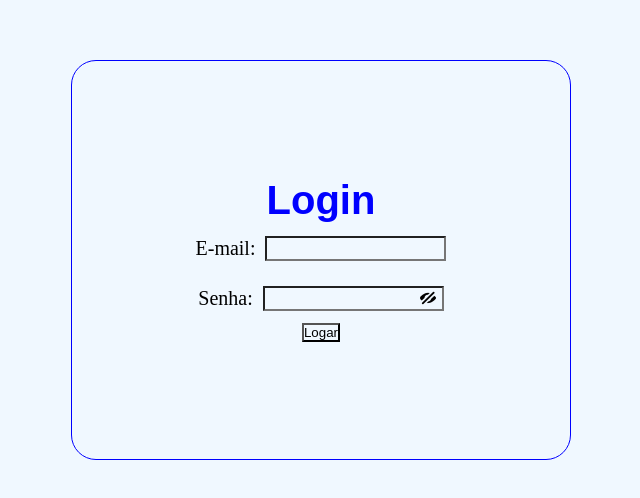
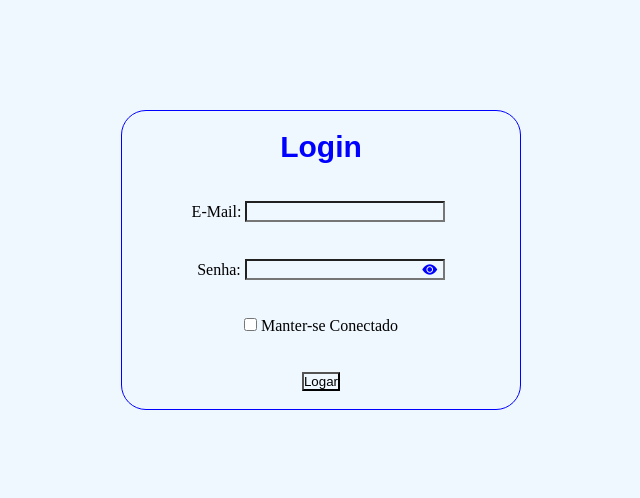
Before and after one commit to Ga12briel/Visual_Studio_Code, a plain HTML site: page Desenvolvimento de Sistemas Web/Aula 18 - Manipulação de Atributos/Desafio da Aula/html/index.html in a window 1280 px wide. Shown: the part 140-638 px from the top of the page, without its empty margins (319-959 px from the left). Drawn offline with nearby package versions, Linux system fonts and the light colour scheme.

Commit message:
Décima Oitava Aula

```diff
--- a/Desenvolvimento de Sistemas Web/Aula 18 - Manipulação de Atributos/Desafio da Aula/css/style.css
+++ b/Desenvolvimento de Sistemas Web/Aula 18 - Manipulação de Atributos/Desafio da Aula/css/style.css
@@ -5,68 +5,53 @@
   background-color: #f0f8ff;
 }
 
-.container {
-  width: 100%;
+main {
+  display: flex;
+  width: 100vw;
   height: 100vh;
-  display: flex;
   justify-content: center;
   align-items: center;
 }
 
-.form {
-  width: 500px;
-  height: 400px;
+form {
+  position: relative;
+  border: 1px solid blue;
+  border-radius: 25px;
+  width: 400px;
+  height: 300px;
   display: flex;
-  justify-content: center;
+  flex-direction: column;
   align-items: center;
-  flex-direction: column;
-  border: 1px solid blue;
-  border-radius: 25px;;
+  justify-content: space-around;
 }
 
-.titulo {
+#titulo {
+  font-family: Arial, Helvetica, sans-serif;
   color: blue;
-  font-family: Arial, Helvetica, sans-serif;
-  font-size: 40px;
-  font-weight: bold;
-}
-
-.campo {
-  margin-right: 10px;
+  font-size: 30px;
 }
 
 #email, #senha {
-  height: 25px;
+  width: 200px;
+  font-size: 15px;
+  padding: 0px 25px 0px 10px;
 }
 
-.input {
-  width: 400px;
-  height: 30px;
-  margin: 10px;
-  font-size: 20px;
-  align-items: center;
-  display: flex;
-  justify-content: center;
+.btn {
   position: relative;
 }
 
-img {
-  width: 16px;
-  height: 16px;
+.bi {
+  cursor: pointer;
+  font-size: 15px;
+  height: 15px;
+  width: 15px;
+  position: absolute;
+  right: 3%;
+  bottom: 10%;
+  color: blue;
 }
 
-.botao {
-  position: absolute;
-  right: 85px;
-  border: none;
-  width: 16px;
-  height: 16px;
+#email {
+  margin: 0px 5px 0px 0px;
 }
-
-.ocultar {
-  display: block;
-}
-
-.mostrar {
-  display: none
-}
--- a/Desenvolvimento de Sistemas Web/Aula 18 - Manipulação de Atributos/Desafio da Aula/html/index.html
+++ b/Desenvolvimento de Sistemas Web/Aula 18 - Manipulação de Atributos/Desafio da Aula/html/index.html
@@ -4,26 +4,29 @@
     <meta charset="UTF-8">
     <meta name="viewport" content="width=device-width, initial-scale=1.0">
     <link rel="stylesheet" href="../css/style.css">
-  <title>Registrar-se</title>
+    <link rel="stylesheet" href="https://cdn.jsdelivr.net/npm/bootstrap-icons@1.10.5/font/bootstrap-icons.css">
+    <title>Login</title>
   </head>
   <body>
     <main>
-    <div class="container">
-      <div class="form">
-        <div class="titulo">Login</div>
-        <div class="input">
-          <label class="campo">E-mail:</label>
-          <input type="email" id="email">
+      <form>
+          <h1 id="titulo">Login</h1>
+          <div class="btn">
+            <label for="email">E-Mail:</label>
+            <input type="email" name="email" id="email" required>
           </div>
-        <div class="input">
-          <label class="campo">Senha:</label>
-          <input type="password" id="senha">
-          <button type="button" onclick="mostrarSenha()" class="mostrar botao"><img src="../img/Mostrar.png" alt="Mostrar Senha"></button>
-          <button type="button" onclick="mostrarSenha()" class="ocultar botao"><img src="../img/Esconder.png" alt="Ocultar Senha"></button>
+          <div class="btn">
+            <label for="password">Senha:</label>
+            <input type="password" name="password" id="senha" required>
+            <i class="bi bi-eye-fill" id="btnSenha" onclick="mostrarSenha()"></i>
           </div>
-        <button type="button" onclick="login()">Logar</button>
+          <div>
+            <label for="manterConectado">
+              <input type="checkbox" name="manterConectado"> Manter-se Conectado
+            </label>
           </div>
-      </div>
+          <button type="button" onclick="logar()">Logar</button>
+      </form>
     </main>
     <script src="../js/script.js"></script>
   </body>
--- a/Desenvolvimento de Sistemas Web/Aula 18 - Manipulação de Atributos/Desafio da Aula/js/script.js
+++ b/Desenvolvimento de Sistemas Web/Aula 18 - Manipulação de Atributos/Desafio da Aula/js/script.js
@@ -0,0 +1,21 @@
+function mostrarSenha() {
+  var senha = document.getElementById('senha')
+  var icone = document.getElementById('btnSenha')
+  if (senha.type === 'password') {
+    senha.setAttribute('type', 'text')
+    icone.classList.replace('bi-eye-fill', 'bi-eye-slash-fill')
+  } else {
+    senha.setAttribute('type', 'password')
+    icone.classList.replace('bi-eye-slash-fill', 'bi-eye-fill')
+  }
+}
+
+function logar() {
+  var email = document.getElementById('email').value;
+  var senha = document.getElementById('senha').value;
+  if (email == 'admin@admin' && senha == 'admin') {
+    window.location = '../html/home.html'
+  } else {
+    alert("Dados Incorretos!")
+  }
+}
```
Also changed, not shown: Desenvolvimento de Sistemas Web/Aula 18 - Manipulação de Atributos/Desafio da Aula/html/home.html (added, +23 -0 lines). Lines whose indentation alone changed are shown as unchanged.
